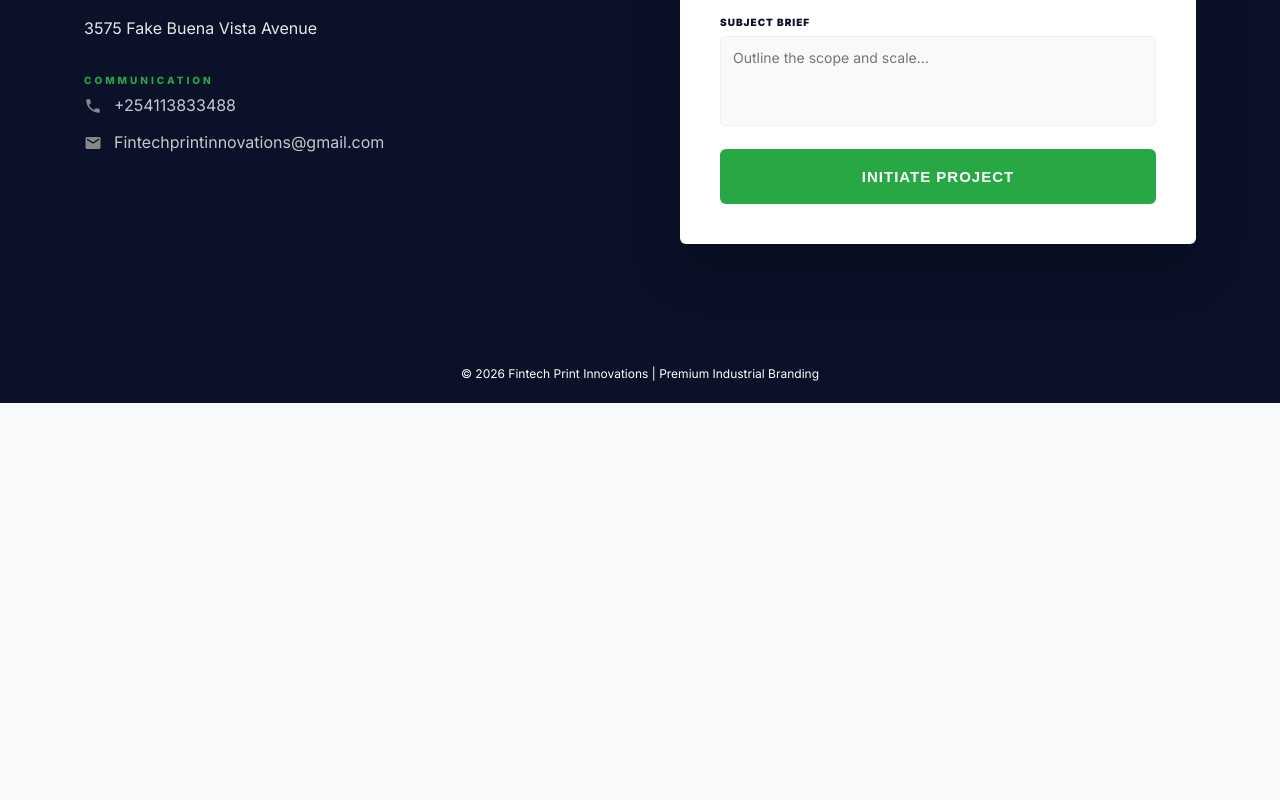
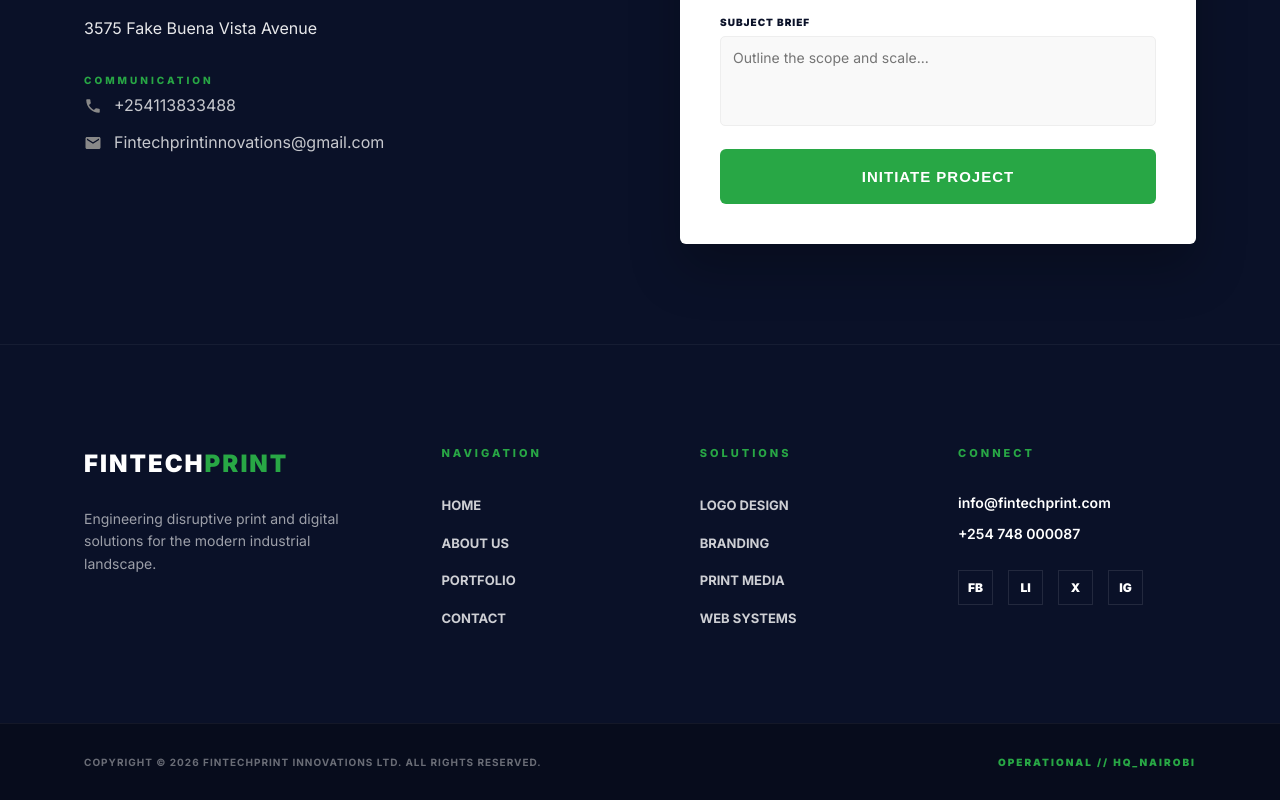
Before and after one commit to Godswillomuka/fintech-innovations, a React (Create React App) app: page / in a window 1280 px wide. Shown: the part 5379-6179 px from the top of the page. Before the commit the page ends 5782 px from the top, so only its background shows below. Built offline with nearby package versions, Linux system fonts and the light colour scheme.

Commit message:
add footer with nav links for ease use

```diff
--- a/src/App.js
+++ b/src/App.js
@@ -1,14 +1,13 @@
 import React from 'react';
 import './App.css';
 
-// Import your new industrial components
 import Header from './components/Header';
 import Hero from './components/Hero';
 import IndustrialServices from './components/IndustrialServices';
 import Portfolio from './components/Portfolio';
 import About from './components/About';
-
 import Contact from './components/Contact';
+import Footer from './components/Footer';
 
 
 function App() {
@@ -34,9 +33,9 @@ function App() {
         <Contact />
       </main>
 
-      <footer style={{ background: '#0a1128', color: 'white', padding: '20px', textAlign: 'center', fontSize: '12px' }}>
-        <p>© 2026 Fintech Print Innovations | Premium Industrial Branding</p>
-      </footer>
+      {/* 7. The Massive Footer */}
+      <Footer />
+
     </div>
   );
 }
--- /dev/null
+++ b/src/components/Footer.css
@@ -0,0 +1,141 @@
+.massive-footer {
+  background: #0a1128; /* Your Navy */
+  color: white;
+  padding: 100px 0 0 0;
+  border-top: 1px solid rgba(255, 255, 255, 0.05);
+}
+
+.footer-grid {
+  display: grid;
+  grid-template-columns: 1.5fr 1fr 1fr 1.2fr;
+  gap: 60px;
+  padding-bottom: 80px;
+}
+
+/* Identity Column */
+.footer-logo {
+  font-size: 24px;
+  font-weight: 900;
+  letter-spacing: 2px;
+  margin-bottom: 25px;
+}
+
+.footer-logo span {
+  color: #28a745; /* Your Green */
+}
+
+.footer-tagline {
+  font-size: 14px;
+  color: rgba(255, 255, 255, 0.6);
+  line-height: 1.6;
+  max-width: 280px;
+}
+
+/* Column Labels */
+.footer-label {
+  font-size: 11px;
+  font-weight: 800;
+  color: #28a745;
+  letter-spacing: 3px;
+  margin-bottom: 30px;
+}
+
+/* Links */
+.footer-links {
+  list-style: none;
+  padding: 0;
+}
+
+.footer-links li {
+  margin-bottom: 12px;
+}
+
+.footer-links a {
+  color: rgba(255, 255, 255, 0.8);
+  text-decoration: none;
+  font-size: 13px;
+  font-weight: 700;
+  transition: color 0.3s ease;
+}
+
+.footer-links a:hover {
+  color: #28a745;
+}
+
+/* Contact & Socials */
+.footer-contact-info p {
+  font-size: 14px;
+  font-weight: 600;
+  margin-bottom: 8px;
+}
+
+.footer-socials {
+  display: flex;
+  gap: 15px;
+  margin-top: 25px;
+}
+
+.footer-socials a {
+  font-size: 12px;
+  font-weight: 900;
+  color: white;
+  text-decoration: none;
+  width: 35px;
+  height: 35px;
+  border: 1px solid rgba(255, 255, 255, 0.1);
+  display: flex;
+  align-items: center;
+  justify-content: center;
+  transition: all 0.3s ease;
+}
+
+.footer-socials a:hover {
+  background: #28a745;
+  border-color: #28a745;
+}
+
+/* Footer Bottom Bar */
+.footer-bottom {
+  background: rgba(0, 0, 0, 0.3);
+  padding: 30px 0;
+  border-top: 1px solid rgba(255, 255, 255, 0.05);
+}
+
+.bottom-wrapper {
+  display: flex;
+  justify-content: space-between;
+  align-items: center;
+}
+
+.copyright {
+  font-size: 10px;
+  font-weight: 700;
+  color: rgba(255, 255, 255, 0.4);
+  letter-spacing: 1px;
+}
+
+.technical-stamp {
+  font-size: 10px;
+  font-weight: 900;
+  color: #28a745;
+  letter-spacing: 2px;
+}
+
+/* Responsive */
+@media (max-width: 1024px) {
+  .footer-grid {
+    grid-template-columns: 1fr 1fr;
+    gap: 40px;
+  }
+}
+
+@media (max-width: 600px) {
+  .footer-grid {
+    grid-template-columns: 1fr;
+  }
+  .bottom-wrapper {
+    flex-direction: column;
+    gap: 15px;
+    text-align: center;
+  }
+}
--- /dev/null
+++ b/src/components/Footer.js
@@ -0,0 +1,70 @@
+import React from 'react';
+import './Footer.css';
+
+const Footer = () => {
+  const currentYear = new Date().getFullYear();
+
+  return (
+    <footer className="massive-footer">
+      <div className="container footer-grid">
+
+        {/* Column 1: Identity */}
+        <div className="footer-column branding">
+          <h2 className="footer-logo">FINTECH<span>PRINT</span></h2>
+          <p className="footer-tagline">
+            Engineering disruptive print and digital solutions for the modern industrial landscape.
+          </p>
+        </div>
+
+        {/* Column 2: Quick Links */}
+        <div className="footer-column">
+          <h4 className="footer-label">NAVIGATION</h4>
+          <ul className="footer-links">
+            <li><a href="#home">HOME</a></li>
+            <li><a href="#about">ABOUT US</a></li>
+            <li><a href="#portfolio">PORTFOLIO</a></li>
+            <li><a href="#contact">CONTACT</a></li>
+          </ul>
+        </div>
+
+        {/* Column 3: Services */}
+        <div className="footer-column">
+          <h4 className="footer-label">SOLUTIONS</h4>
+          <ul className="footer-links">
+            <li><a href="#services">LOGO DESIGN</a></li>
+            <li><a href="#services">BRANDING</a></li>
+            <li><a href="#services">PRINT MEDIA</a></li>
+            <li><a href="#services">WEB SYSTEMS</a></li>
+          </ul>
+        </div>
+
+        {/* Column 4: Contact & Social */}
+        <div className="footer-column">
+          <h4 className="footer-label">CONNECT</h4>
+          <div className="footer-contact-info">
+            <p>info@fintechprint.com</p>
+            <p>+254 748 000087</p>
+          </div>
+          <div className="footer-socials">
+            <a href="#" aria-label="Facebook">FB</a>
+            <a href="#" aria-label="LinkedIn">LI</a>
+            <a href="#" aria-label="X">X</a>
+            <a href="#" aria-label="Instagram">IG</a>
+          </div>
+        </div>
+
+      </div>
+
+      <div className="footer-bottom">
+        <div className="container bottom-wrapper">
+          <p className="copyright">
+            COPYRIGHT © {currentYear} FINTECHPRINT INNOVATIONS LTD. ALL RIGHTS RESERVED.
+          </p>
+          <p className="technical-stamp">OPERATIONAL // HQ_NAIROBI</p>
+        </div>
+      </div>
+    </footer>
+  );
+};
+
+export default Footer;
```
